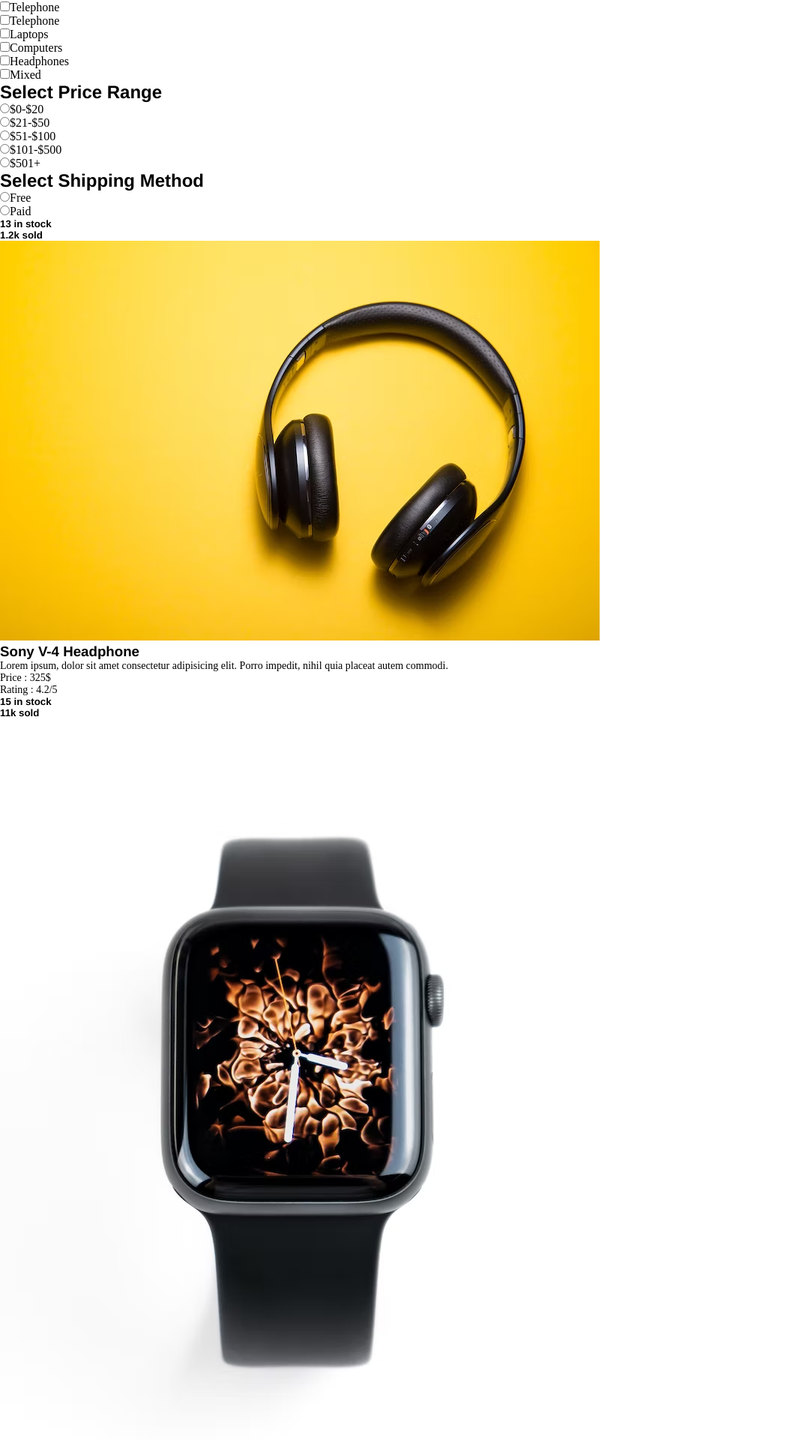
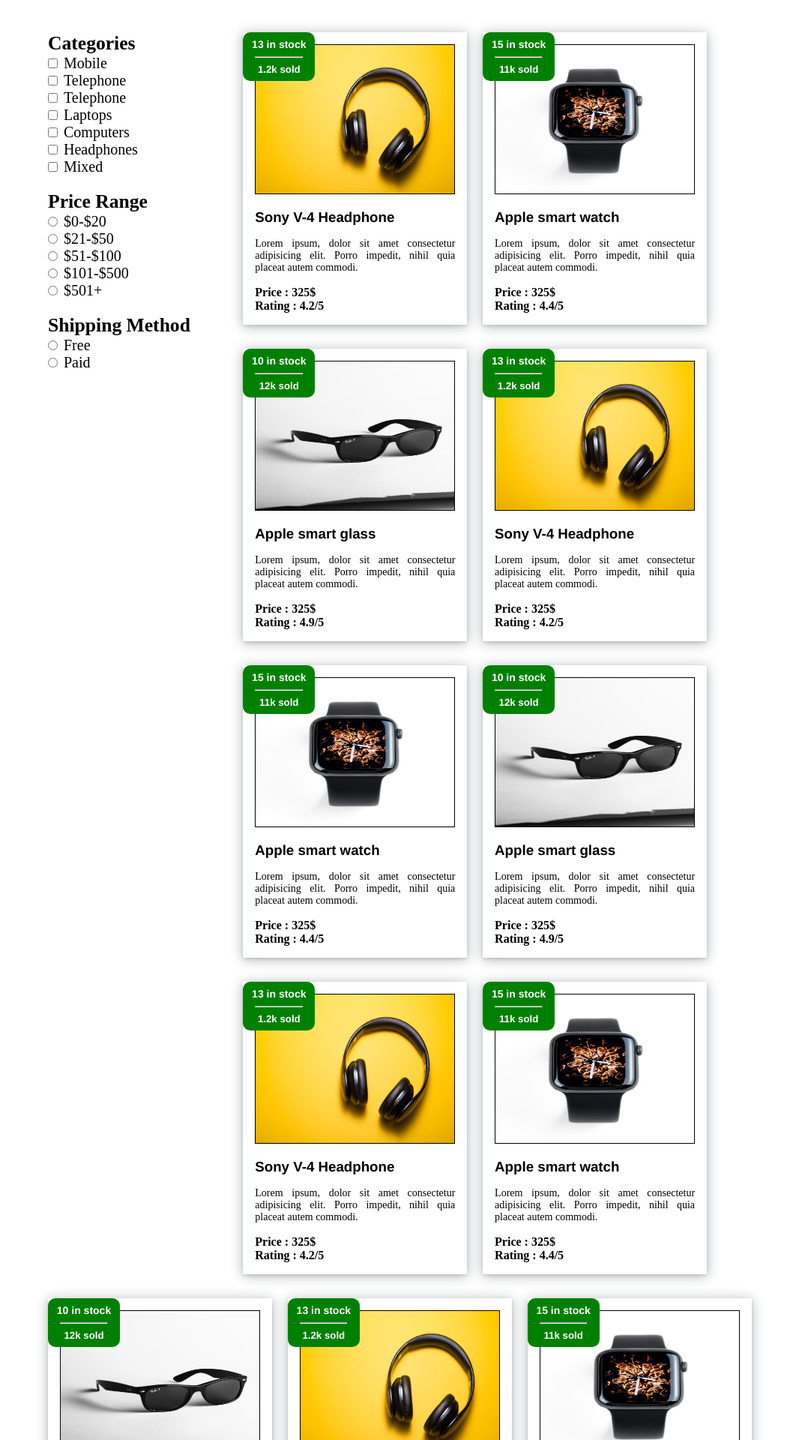
Before and after one commit to Rakibjrb/r5-project, a React (Create React App) app: page / in a window 1280 px wide. Shown: the part 805-2725 px from the top of the page at 75% size, without its empty margins (0-1074 px from the left). Built offline with nearby package versions, Linux system fonts and the light colour scheme.

Commit message:
this is second time code in day 2

```diff
--- a/src/COMPONENTS/Banner/banner.css
+++ b/src/COMPONENTS/Banner/banner.css
@@ -5,8 +5,8 @@
 }
 #banner {
   width: 100%;
-  height: 75vh;
-  background: url("../Images/banner.jpg");
+  height: 76vh;
+  background: url("./banner.jpg");
   background-position: center;
   background-repeat: no-repeat;
   background-size: cover;
--- a/src/COMPONENTS/Stock/ProductsCarts.js
+++ b/src/COMPONENTS/Stock/ProductsCarts.js
@@ -1,5 +1,6 @@
 import React from "react";
 import { products } from "./products";
+import "./productsCart.css";
 
 const ProductsCarts = () => {
   return (
@@ -18,15 +19,16 @@
         return (
           <article key={id}>
             <div className="childdiv">
-              <h5>{inStock} in stock</h5>
+              <h4>{inStock} in stock</h4>
+              <hr />
               <h5>{sold} sold</h5>
             </div>
-            <div className="parentdiv">
+            <div className="maindiv">
               <img src={image} alt="ProductPicture" />
               <h3>{productName}</h3>
               <p>{productDescription}</p>
-              <p>Price : {price}</p>
-              <p>Rating : {rating}</p>
+              <h5>Price : {price}</h5>
+              <h5>Rating : {rating}</h5>
             </div>
           </article>
         );
--- a/src/COMPONENTS/Stock/Stock.js
+++ b/src/COMPONENTS/Stock/Stock.js
@@ -2,6 +2,7 @@
 import { categories } from "./extraData";
 import { prices } from "./extraData";
 import ProductsCarts from "./ProductsCarts";
+import "./stock.css";
 
 const Stock = () => {
   return (
@@ -9,7 +10,7 @@
       <section id="stock">
         <div className="leftDiv">
           <div className="categoriesDiv">
-            <h2>Select Categories</h2>
+            <h2>Categories</h2>
             {categories.map((categorie) => {
               const { id, name, checkbox } = categorie;
               return (
@@ -21,7 +22,7 @@
             })}
           </div>
           <div className="pricesDiv">
-            <h2>Select Price Range</h2>
+            <h2>Price Range</h2>
             {prices.map((p) => {
               const { id, price, radio } = p;
               return (
@@ -33,7 +34,7 @@
             })}
           </div>
           <div className="shippingOptionDiv">
-            <h2>Select Shipping Method</h2>
+            <h2>Shipping Method</h2>
             <div>
               <input type="radio" value="Free" />
               <label>Free</label>
--- a/src/COMPONENTS/Stock/products.js
+++ b/src/COMPONENTS/Stock/products.js
@@ -65,4 +65,71 @@
     productDescription:
       "Lorem ipsum, dolor sit amet consectetur adipisicing elit. Porro impedit, nihil quia placeat autem commodi.",
   },
+
+  {
+    id: 7777,
+    image: "./img/product1.jpg",
+    inStock: 13,
+    sold: "1.2k",
+    price: "325$",
+    rating: "4.2/5",
+    productName: "Sony V-4 Headphone",
+    productDescription:
+      "Lorem ipsum, dolor sit amet consectetur adipisicing elit. Porro impedit, nihil quia placeat autem commodi.",
+  },
+  {
+    id: 8888,
+    image: "./img/product5.jpg",
+    inStock: 15,
+    sold: "11k",
+    price: "325$",
+    rating: "4.4/5",
+    productName: "Apple smart watch",
+    productDescription:
+      "Lorem ipsum, dolor sit amet consectetur adipisicing elit. Porro impedit, nihil quia placeat autem commodi.",
+  },
+  {
+    id: 9999,
+    image: "./img/product3.jpg",
+    inStock: 10,
+    sold: "12k",
+    price: "325$",
+    rating: "4.9/5",
+    productName: "Apple smart glass",
+    productDescription:
+      "Lorem ipsum, dolor sit amet consectetur adipisicing elit. Porro impedit, nihil quia placeat autem commodi.",
+  },
+  {
+    id: 1010,
+    image: "./img/product1.jpg",
+    inStock: 13,
+    sold: "1.2k",
+    price: "325$",
+    rating: "4.2/5",
+    productName: "Sony V-4 Headphone",
+    productDescription:
+      "Lorem ipsum, dolor sit amet consectetur adipisicing elit. Porro impedit, nihil quia placeat autem commodi.",
+  },
+  {
+    id: 1011,
+    image: "./img/product5.jpg",
+    inStock: 15,
+    sold: "11k",
+    price: "325$",
+    rating: "4.4/5",
+    productName: "Apple smart watch",
+    productDescription:
+      "Lorem ipsum, dolor sit amet consectetur adipisicing elit. Porro impedit, nihil quia placeat autem commodi.",
+  },
+  {
+    id: 1012,
+    image: "./img/product3.jpg",
+    inStock: 10,
+    sold: "12k",
+    price: "325$",
+    rating: "4.9/5",
+    productName: "Apple smart glass",
+    productDescription:
+      "Lorem ipsum, dolor sit amet consectetur adipisicing elit. Porro impedit, nihil quia placeat autem commodi.",
+  },
 ];
--- /dev/null
+++ b/src/COMPONENTS/Stock/productsCart.css
@@ -0,0 +1,50 @@
+/* product cart css here*/
+article {
+  width: 299px;
+  height: auto;
+  float: left;
+  margin-bottom: 2rem;
+  margin-right: 1.3rem;
+  padding: 1rem 1rem;
+  position: relative;
+  box-shadow: rgba(14, 30, 37, 0.12) 0px 2px 4px 0px,
+    rgba(14, 30, 37, 0.32) 0px 2px 16px 0px;
+}
+article .maindiv img {
+  width: 100%;
+  height: 200px;
+  border: 1px solid #000;
+}
+article .childdiv {
+  background: #008000;
+  color: #fff;
+  position: absolute;
+  top: 0;
+  left: 0;
+  width: 6rem;
+  height: auto;
+  padding: 0.5rem 0;
+  text-align: center;
+  align-items: center;
+  border-radius: 10px;
+}
+article .childdiv h4 {
+  font-size: 14px;
+  padding-bottom: 8px;
+}
+article .childdiv hr {
+  width: 66%;
+  margin-left: 16px;
+  margin-bottom: 8px;
+}
+article .maindiv h3 {
+  margin: 1rem 0;
+}
+article .maindiv p {
+  text-align: justify;
+  margin-bottom: 1rem;
+}
+article .maindiv h5 {
+  font-size: 16px;
+  font-family: "Times New Roman", Times, serif;
+}
--- a/src/COMPONENTS/Stock/stock.css
+++ b/src/COMPONENTS/Stock/stock.css
@@ -0,0 +1,27 @@
+/* stock css here*/
+#stock {
+  padding: 80px 4rem;
+  overflow: hidden;
+}
+#stock .leftDiv {
+  height: 103rem;
+  float: left;
+  margin-right: 4.4rem;
+}
+#stock .leftDiv .shippingOptionDiv h2,
+#stock .leftDiv .categoriesDiv h2,
+#stock .leftDiv .pricesDiv h2 {
+  font-family: "Times New Roman", Times, serif;
+  margin-top: 20px;
+  font-size: 1.6rem;
+  font-weight: bold;
+}
+#stock .leftDiv .categoriesDiv h2 {
+  margin-top: 0;
+}
+#stock .leftDiv .shippingOptionDiv label,
+#stock .leftDiv .categoriesDiv label,
+#stock .leftDiv .pricesDiv label {
+  margin-left: 8px;
+  font-size: 20px;
+}
```
Also changed, not shown: public/img/applewatch.jfif (deleted), src/COMPONENTS/Banner/banner.jpg (renamed from public/img/banner.jpg).
